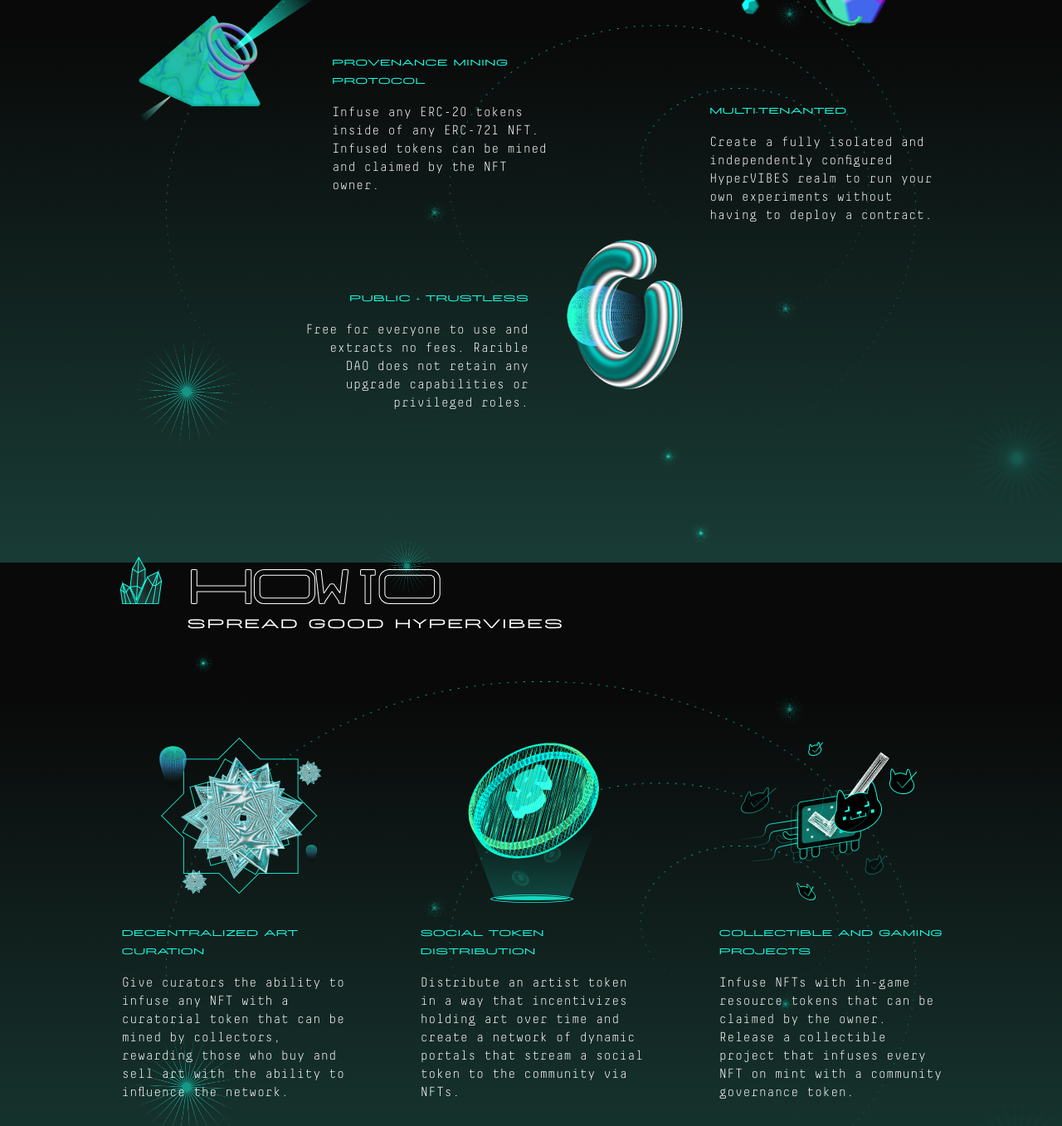
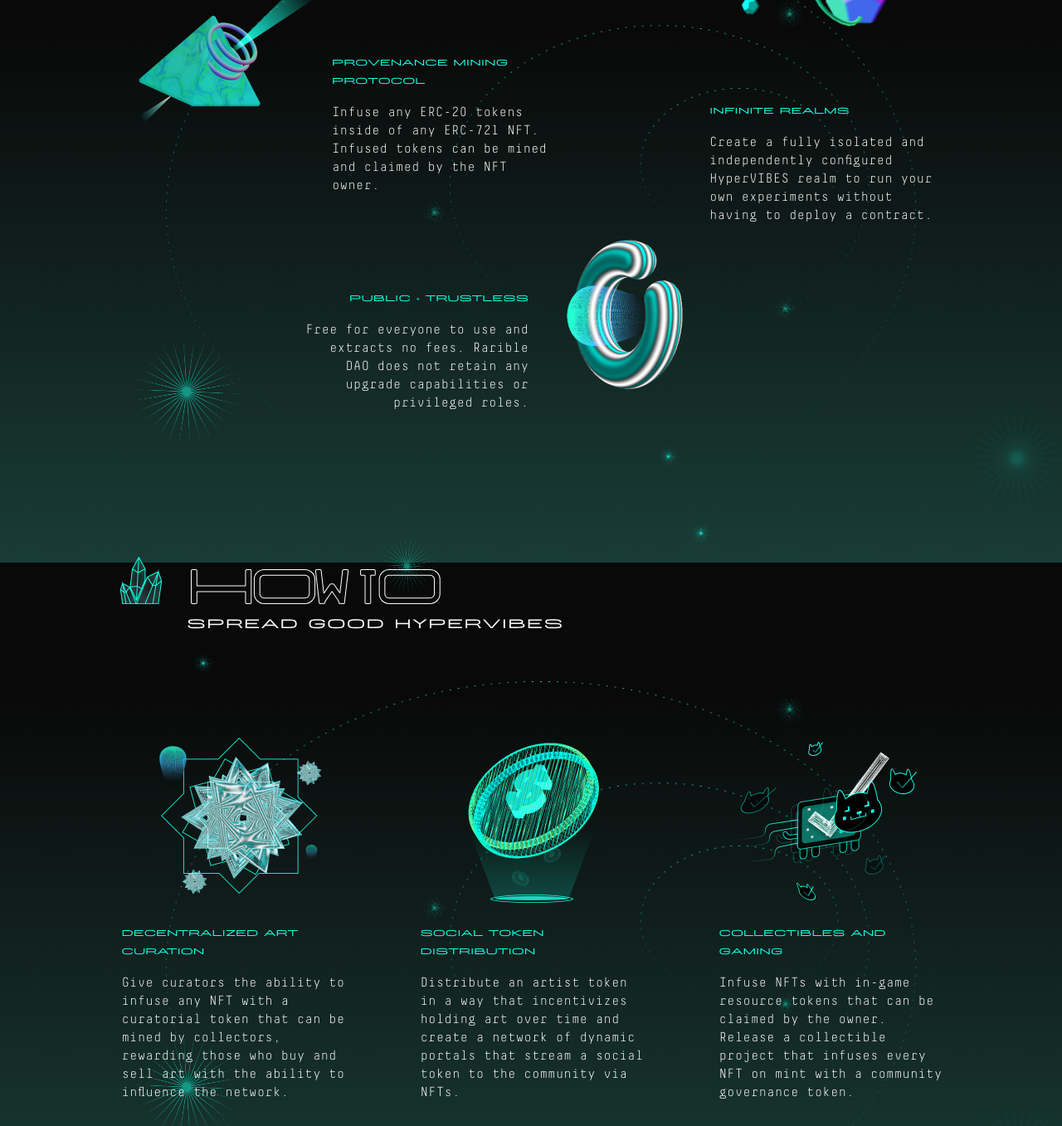
Before and after one commit to R-Group-Devs/hypervibes-marketing-site, a Gatsby site: page / in a window 1280 px wide. Shown: the part 922-2279 px from the top of the page at 83% size. Built offline with nearby package versions, Linux system fonts and the light colour scheme; Gatsby itself is replaced by a stand-in of ours.

Commit message:
update bullet descriptions

```diff
--- a/src/components/HowToSpreadGoodHyperVibes.tsx
+++ b/src/components/HowToSpreadGoodHyperVibes.tsx
@@ -222,7 +222,7 @@
         <Bullet>
           <Image src={governanceXNft} alt="" />
           <BulletText>
-            <BulletTitle>Collectible and Gaming Projects</BulletTitle>
+            <BulletTitle>Collectibles and Gaming</BulletTitle>
             <p>
               Infuse NFTs with in-game resource tokens that can be claimed by
               the owner. Release a collectible project that infuses every NFT on
--- a/src/components/WhatIsHyperVibes.tsx
+++ b/src/components/WhatIsHyperVibes.tsx
@@ -275,7 +275,7 @@
       <BulletTwo>
         <Image src={multiTenanted} alt="" />
         <BulletText>
-          <BulletTitle>Multi-Tenanted</BulletTitle>
+          <BulletTitle>Infinite Realms</BulletTitle>
           <p>
             Create a fully isolated and independently configured HyperVIBES
             realm to run your own experiments without having to deploy a
```
